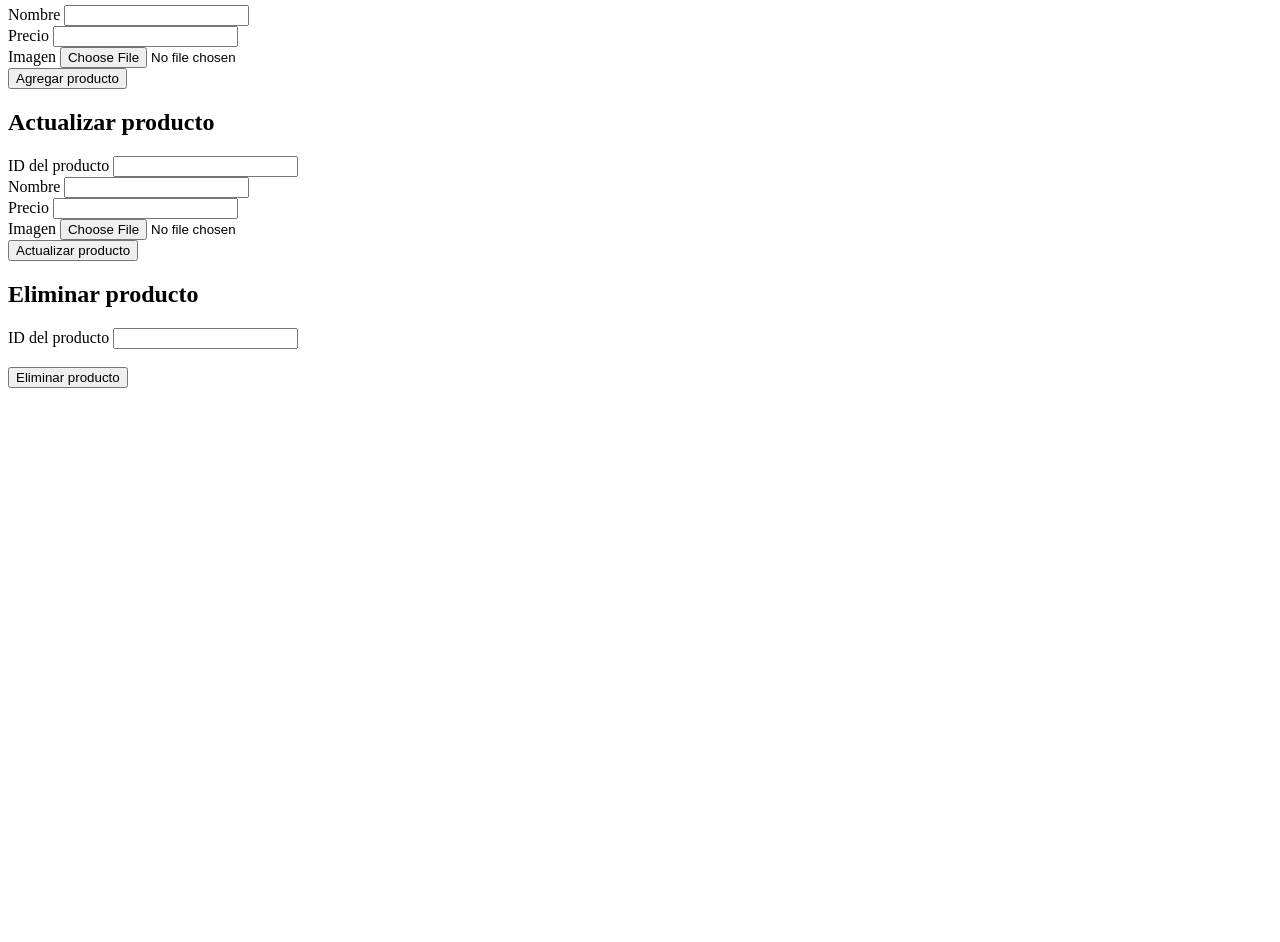
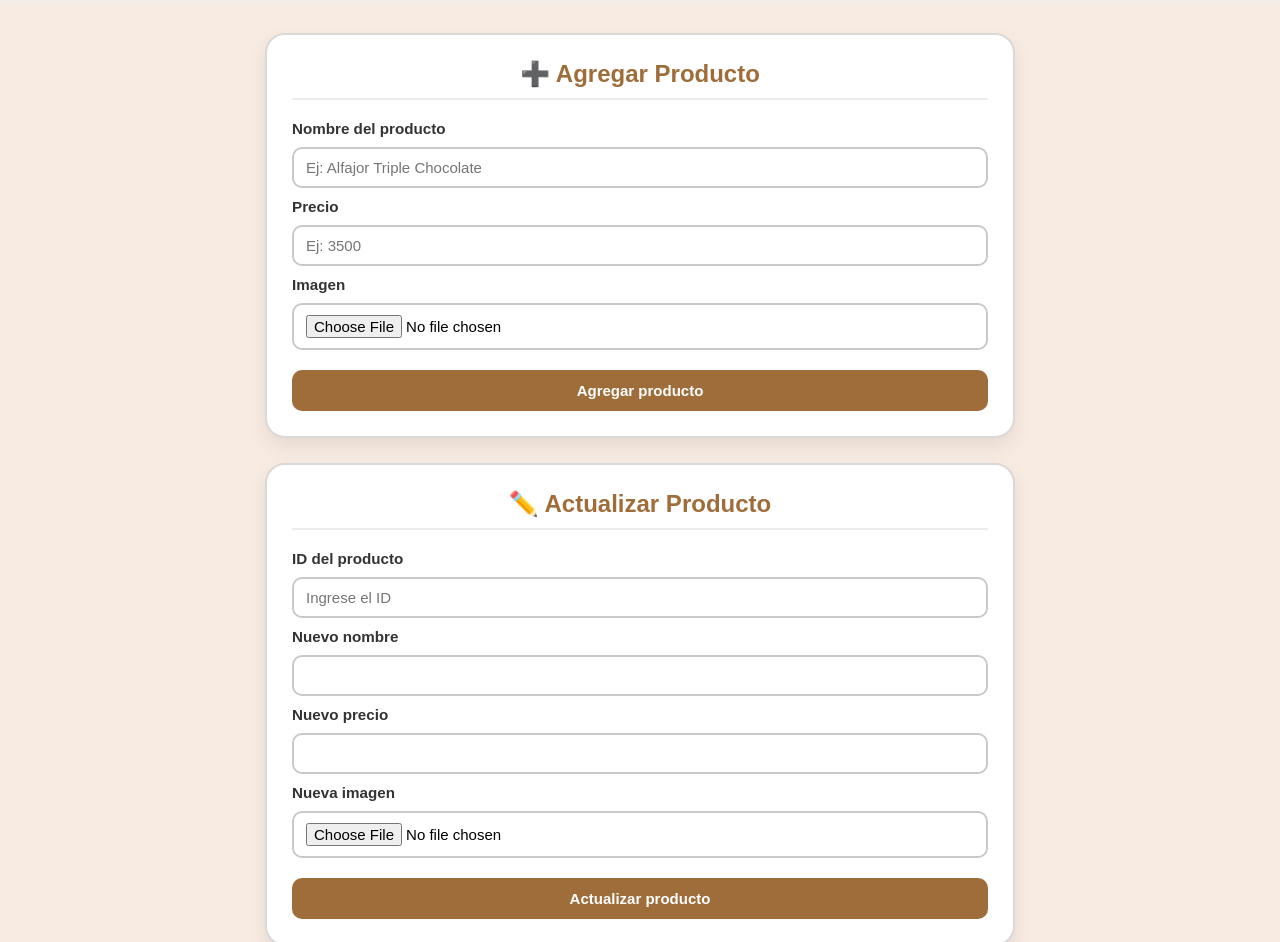
Before and after one commit to rodfaro/la-boutique-del-alfajor, a website: page frontend-crud/index.html in a window 1280 px wide. Shown: the part 75-1017 px from the top of the page. Before the commit the page ends 800 px from the top, so only its background shows below. Drawn offline with Linux system fonts and the light colour scheme.

Commit message:
Se agrega panel de administración

```diff
--- /dev/null
+++ b/frontend-crud/css/admin.css
@@ -0,0 +1,217 @@
+/* =========================
+   HEADER
+========================= */
+
+.nav-bar-admin{
+    display: flex;
+    justify-content: space-between;
+    align-items: center;
+
+    padding: 15px 40px;
+
+    background-color: #f2ede7;
+}
+
+.nav-bar-admin img{
+    width: 150px;
+    height: auto;
+}
+
+.titulo-admin h1{
+    color: #9f6d3a;
+    font-size: 1.8rem;
+    font-weight: 700;
+}
+
+/* =========================
+   MAIN
+========================= */
+
+.crud-admin{
+    display: flex;
+    flex-direction: column;
+
+    gap: 25px;
+
+    padding: 30px 20px;
+
+    background-color: #f8ebe2;
+
+    min-height: calc(100vh - 150px);
+}
+
+/* =========================
+   CARDS CRUD
+========================= */
+
+.crud-card{
+
+    width: 85%;
+    max-width: 750px;
+
+    margin: 0 auto;
+
+    background-color: #ffffff;
+
+    border: 2px solid #d9d9d9;
+
+    border-radius: 20px;
+
+    padding: 25px;
+
+    box-shadow: 0 8px 20px rgba(0,0,0,.08);
+}
+
+.crud-card h2{
+
+    text-align: center;
+
+    color: #9f6d3a;
+
+    font-size: 1.5rem;
+
+    margin-bottom: 20px;
+
+    padding-bottom: 10px;
+
+    border-bottom: 2px solid #ececec;
+}
+
+/* =========================
+   FORMULARIOS
+========================= */
+
+.crud-card form,
+.delete-container{
+
+    display: flex;
+    flex-direction: column;
+
+    gap: 10px;
+}
+
+.crud-card label{
+
+    color: #333;
+
+    font-weight: 600;
+
+    font-size: 0.95rem;
+}
+
+/* =========================
+   INPUTS
+========================= */
+
+.crud-card input{
+
+    width: 100%;
+
+    padding: 10px 12px;
+
+    background-color: #ffffff;
+
+    border: 2px solid #c9c9c9;
+
+    border-radius: 10px;
+
+    font-size: 15px;
+
+    transition: all .3s ease;
+}
+
+.crud-card input:focus{
+
+    outline: none;
+
+    border-color: #9f6d3a;
+
+    box-shadow: 0 0 0 3px rgba(159,109,58,.15);
+}
+
+/* =========================
+   BOTONES
+========================= */
+
+.crud-card button{
+
+    width: 100%;
+
+    margin-top: 10px;
+
+    padding: 12px;
+
+    background-color: #9f6d3a;
+
+    color: white;
+
+    border: none;
+
+    border-radius: 10px;
+
+    font-size: 15px;
+    font-weight: 600;
+
+    cursor: pointer;
+
+    transition: all .3s ease;
+}
+
+.crud-card button:hover{
+
+    background-color: #7a4f28;
+
+    transform: translateY(-2px);
+}
+
+/* =========================
+   FOOTER
+========================= */
+
+.pie{
+
+    display: flex;
+    justify-content: center;
+    align-items: center;
+
+    background-color: #ffe3c0;
+
+    padding: 15px;
+
+    font-size: 14px;
+}
+
+/* =========================
+   RESPONSIVE
+========================= */
+
+@media (max-width: 768px){
+
+    .nav-bar-admin{
+
+        flex-direction: column;
+
+        gap: 10px;
+
+        text-align: center;
+    }
+
+    .nav-bar-admin img{
+        width: 100px;
+    }
+
+    .titulo-admin h1{
+        font-size: 1.4rem;
+    }
+
+    .crud-card{
+
+        width: 95%;
+
+        padding: 20px;
+    }
+
+    .crud-card h2{
+        font-size: 1.3rem;
+    }
+}
--- /dev/null
+++ b/frontend-crud/css/global.css
@@ -0,0 +1,13 @@
+/* Css con valores globales en todo los html, se cargan 2*/
+
+*{
+    box-sizing: border-box;
+    padding: 0;
+    margin: 0;
+}
+
+
+
+body {
+    font-family: Poppins, Arial, Helvetica, sans-serif;
+}
--- a/frontend-crud/index.html
+++ b/frontend-crud/index.html
@@ -1,115 +1,246 @@
 <!DOCTYPE html>
-<html lang="en">
+<html lang="es">
 <head>
     <meta charset="UTF-8">
     <meta name="viewport" content="width=device-width, initial-scale=1.0">
-    <title>CRUD - Subir archivo</title>
+    <title>Panel de Administración</title>
+    <link rel="stylesheet" href="/css/global.css">
+    <link rel="stylesheet" href="./css/admin.css">
 </head>
 <body>
 
-    <!-- POST -->
+    <!-- HEADER -->
 
-    <h1>Subir producto</h1>
-    <form action="/api/v1/productos" method="post" enctype="multipart/form-data">
-        <label for="id-nombre">Nombre</label>
-        <input type="text" name="nombre" id="id-nombre">
-        <br>
-        <label for="id-precio">Precio</label>
-        <input type="text" name="precio" id="id-precio">
-        <br>
-        <label for="id-imagen">Imagen</label>
-        <input type="file" name="archivo" id="id-imagen">
-        <br>
-        <button type="submit">Agregar producto</button>
+    <header class="admin-header">
+       <nav class="nav-bar-admin">
+            <a href="./index.html">
+                <img src="/recursos/img/Laboutique-Logo.png" alt="Logo La Boutique del Alfajor">
+            </a>
+
+            <div class="titulo-admin">
+                <h1>Panel de Administración</h1>
+            </div>
+        </nav>
+    </header>
+
+    <!-- CONTENIDO -->
+
+    <main class="crud-admin">
+
+        <!-- ========================= -->
+        <!-- AGREGAR PRODUCTO -->
+        <!-- ========================= -->
+
+        <section class="crud-card">
+
+            <h2>➕ Agregar Producto</h2>
+
+            <form
+                action="/api/v1/productos"
+                method="post"
+                enctype="multipart/form-data">
+
+                <label for="id-nombre">
+                    Nombre del producto
+                </label>
+
+                <input
+                    type="text"
+                    name="nombre"
+                    id="id-nombre"
+                    placeholder="Ej: Alfajor Triple Chocolate">
+
+                <label for="id-precio">
+                    Precio
+                </label>
+
+                <input
+                    type="text"
+                    name="precio"
+                    id="id-precio"
+                    placeholder="Ej: 3500">
+
+                <label for="id-imagen">
+                    Imagen
+                </label>
+
+                <input
+                    type="file"
+                    name="archivo"
+                    id="id-imagen">
+
+                <button type="submit">
+                    Agregar producto
+                </button>
+
             </form>
 
-    <!-- PUT -->
+        </section>
 
-    <h2>Actualizar producto</h2>
-    <!-- sin action ni method porque el envio lo hace fetch() -->
+        <!-- ========================= -->
+        <!-- ACTUALIZAR PRODUCTO -->
+        <!-- ========================= -->
+
+        <section class="crud-card">
+
+            <h2>✏️ Actualizar Producto</h2>
+
             <form id="form-put">
-        <label for="id-put">ID del producto</label>
-        <input type="text" name="id" id="id-put">
-        <br>
-        <label for="nombre-put">Nombre</label>
-        <input type="text" name="nombre" id="nombre-put">
-        <br>
-        <label for="precio-put">Precio</label>
-        <input type="text" name="precio" id="precio-put">
-        <br>
-        <label for="imagen-put">Imagen</label>
-        <input type="file" name="archivo" id="imagen-put">
-        <br>
-        <!-- input oculto que guarda el nombre de la imagen actual -->
-        <!-- se usa si el usuario no sube una imagen nueva -->
-        <input type="hidden" name="imgActual" id="imgActual">
 
-        <!-- type="button" evita que el form se envie solo, onclick llama a la funcion -->
-        <button type="button" onclick="actualizar()">Actualizar producto</button>
+                <label for="id-put">
+                    ID del producto
+                </label>
+
+                <input
+                    type="text"
+                    name="id"
+                    id="id-put"
+                    placeholder="Ingrese el ID">
+
+                <label for="nombre-put">
+                    Nuevo nombre
+                </label>
+
+                <input
+                    type="text"
+                    name="nombre"
+                    id="nombre-put">
+
+                <label for="precio-put">
+                    Nuevo precio
+                </label>
+
+                <input
+                    type="text"
+                    name="precio"
+                    id="precio-put">
+
+                <label for="imagen-put">
+                    Nueva imagen
+                </label>
+
+                <input
+                    type="file"
+                    name="archivo"
+                    id="imagen-put">
+
+                <input
+                    type="hidden"
+                    name="imgActual"
+                    id="imgActual">
+
+                <button
+                    type="button"
+                    onclick="actualizar()">
+                    Actualizar producto
+                </button>
+
             </form>
 
+        </section>
+
+        <!-- ========================= -->
+        <!-- ELIMINAR PRODUCTO -->
+        <!-- ========================= -->
+
+        <section class="crud-card">
+
+            <h2>🗑️ Eliminar Producto</h2>
+
+            <div class="delete-container">
+
+                <label for="id-delete">
+                    ID del producto
+                </label>
+
+                <input
+                    type="text"
+                    id="id-delete"
+                    placeholder="Ingrese el ID">
+
+                <button
+                    type="button"
+                    onclick="eliminar()">
+                    Eliminar producto
+                </button>
+
+            </div>
+
+        </section>
+
+    </main>
+
+    <!-- FOOTER -->
+
+    <footer class="pie">
+        <p>
+            &copy;2026 La Boutique del Alfajor.
+            Todos los derechos reservados.
+        </p>
+    </footer>
+
+    <!-- SCRIPTS -->
+
     <script>
-            // Primero busca el producto y carga sus datos
-        async function buscarProducto() {
-            const id = document.getElementById('id-put').value;
 
-            // GET al servidor para traer los datos actuales del producto
-            const respuesta = await fetch(`/api/v1/productos/${id}`);
-            const producto = await respuesta.json();
+        async function actualizar() {
 
-            // carga los valores actuales en los inputs del form
-            document.getElementById('nombre-put').value = producto.nombre;
-            document.getElementById('precio-put').value = producto.precio;
-            // guarda la imagen actual en el input oculto para no perderla
-            document.getElementById('imgActual').value = producto.img;
+            const id =
+                document.getElementById('id-put').value;
+
+            const formData =
+                new FormData();
+
+            formData.append(
+                'nombre',
+                document.getElementById('nombre-put').value
+            );
+
+            formData.append(
+                'precio',
+                document.getElementById('precio-put').value
+            );
+
+            formData.append(
+                'imgActual',
+                document.getElementById('imgActual').value
+            );
+
+            const archivo =
+                document.getElementById('imagen-put').files[0];
+
+            if (archivo) {
+                formData.append('archivo', archivo);
             }
 
-        async function actualizar() {
-            const id = document.getElementById('id-put').value;
-
-            // FormData permite enviar texto e imagenes juntos (igual que enctype="multipart/form-data")
-            const formData = new FormData();
-
-            formData.append('nombre', document.getElementById('nombre-put').value);
-            formData.append('precio', document.getElementById('precio-put').value);
-            // enviamos la imagen actual por si no se sube una nueva
-            formData.append('imgActual', document.getElementById('imgActual').value);
-
-            // si el usuario selecciono una imagen nueva, la agregamos al FormData
-            const archivo = document.getElementById('imagen-put').files[0];
-            if (archivo) formData.append('archivo', archivo);
-
-            // fetch hace el PUT que el navegador no puede hacer solo
-            const respuesta = await fetch(`/api/v1/productos/${id}`, {
+            const respuesta =
+                await fetch(`/api/v1/productos/${id}`, {
                     method: 'PUT',
                     body: formData
                 });
 
-            const datos = await respuesta.json();
+            const datos =
+                await respuesta.json();
+
             alert(datos.mensaje);
         }
-    </script>
 
-    <!-- DELETE -->
-    <h2>Eliminar producto</h2>
-    <label for="id-delete">ID del producto</label>
-    <input type="text" id="id-delete">
-    <br>
-    <br>
-    <button type="button" onclick="eliminar()">Eliminar producto</button>
+        async function eliminar() {
 
-    <script>
-        async function eliminar() {
-            const id = document.getElementById('id-delete').value;
+            const id =
+                document.getElementById('id-delete').value;
 
-            // fetch con method DELETE, no necesita body porque solo usa el ID en la URL
-            const respuesta = await fetch(`/api/v1/productos/${id}`, {
+            const respuesta =
+                await fetch(`/api/v1/productos/${id}`, {
                     method: 'DELETE'
                 });
 
-            const datos = await respuesta.json();
+            const datos =
+                await respuesta.json();
+
             alert(datos.mensaje);
         }
+
     </script>
 
 </body>
```
Lines whose indentation alone changed are shown as unchanged.
